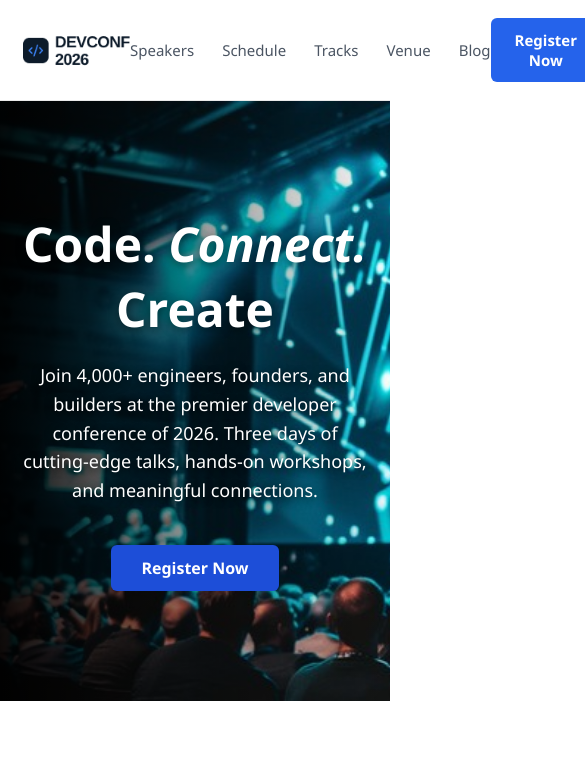
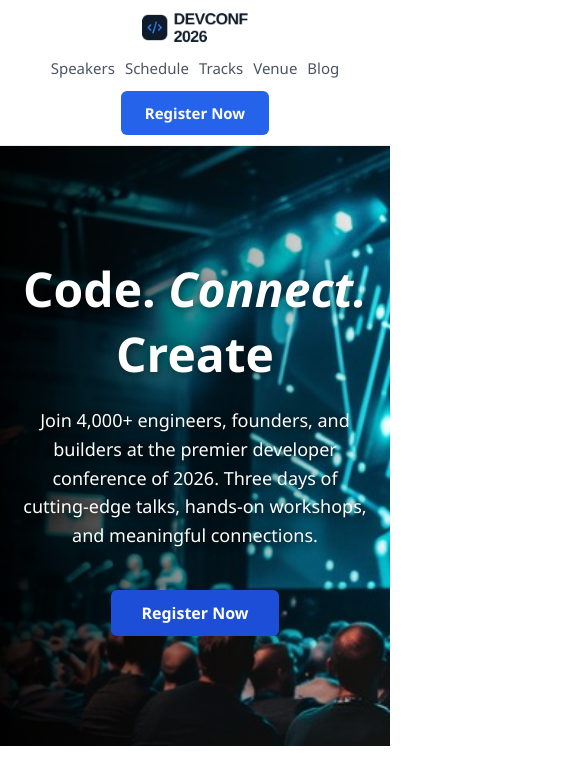
Before and after one commit to RifaAnsary/B14-A01-DevConf, a plain HTML site: page index.html in a window 390 px wide. Shown: the top 778 px of the page, 585 px wide, since content can reach past the window. Drawn offline with Linux system fonts and the light colour scheme.

Commit message:
Fix: Mobile layout alignment and menu wrap

```diff
--- a/style.css
+++ b/style.css
@@ -404,3 +404,38 @@
 .footer-links a:hover {
     color: #ffffff; /* মাউস নিলে সাদা হবে */
 }
+
+
+/* ================= Mobile Responsive Fix ================= */
+@media (max-width: 768px) {
+    /* বডি যেন স্ক্রিনের বাইরে না ছড়ায় */
+    html, body {
+        overflow-x: hidden;
+        width: 100%;
+    }
+
+    /* ন্যাভবার বা হেডার ফিক্স */
+    .navbar-container {
+        flex-direction: column;
+        gap: 12px;
+        padding: 10px;
+    }
+
+    .center-menu {
+        flex-direction: row;
+        flex-wrap: wrap;
+        justify-content: center;
+        gap: 10px;
+        padding: 0;
+    }
+
+    /* অন্যান্য বড় সেকশন (যেমন স্পিকার ও প্রাইসিং) ফিক্স */
+    .site-footer .footer-container,
+    .pricing-container,
+    .speakers-container {
+        flex-direction: column !important;
+        align-items: center !important;
+        text-align: center;
+        gap: 20px;
+    }
+}
```
